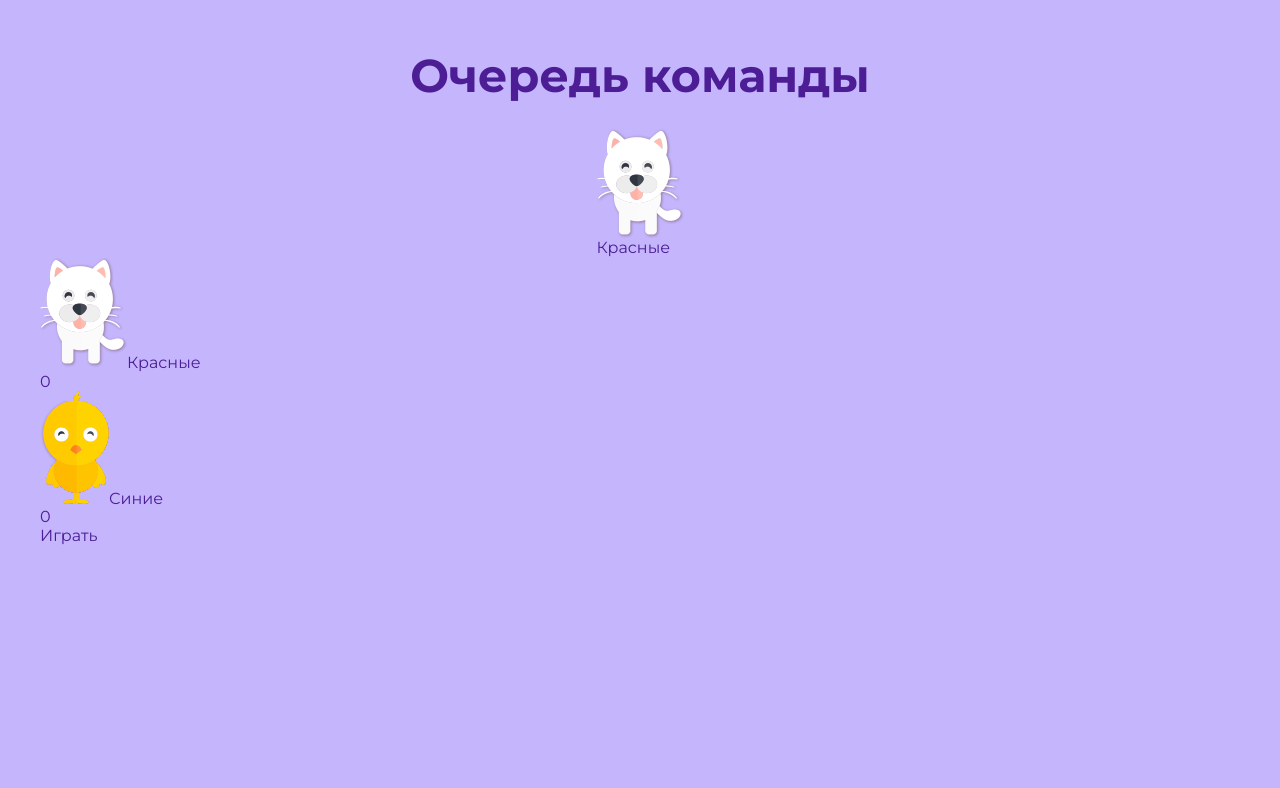
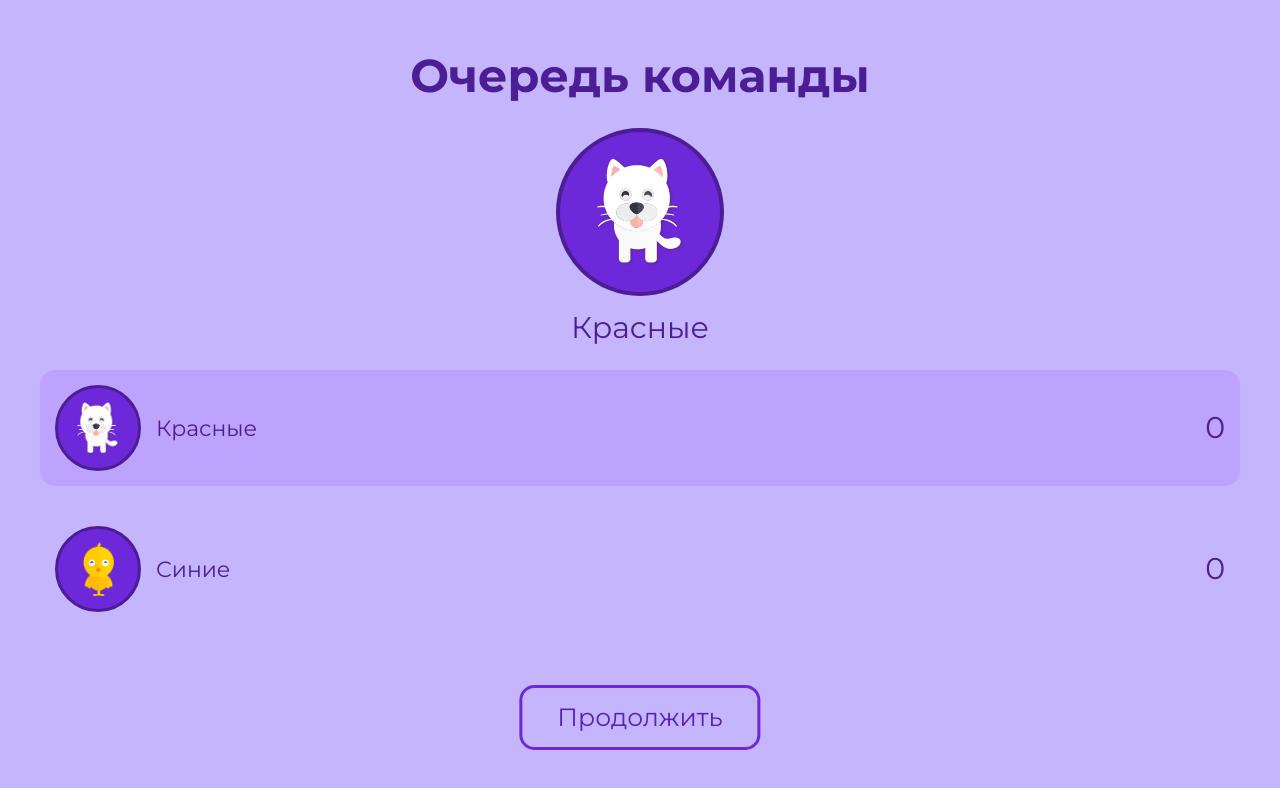
Before and after one commit to AlexSvistunov/alias-app, a React (Vite) app: page /score in a window 1280 px wide. Shown: the top 788 px of the page. Built offline with nearby package versions, Linux system fonts and the light colour scheme.

Commit message:
fix setLastWord to string(first word doesn't work as it should)

```diff
--- a/src/components/BottomBtn/BottomBtn.jsx
+++ b/src/components/BottomBtn/BottomBtn.jsx
@@ -3,7 +3,15 @@ import "./BottomBtn.css";
 
 import { Link } from "react-router-dom";
 
-const BottomBtn = () => {
+const BottomBtn = ({from}) => {
+  if(from === 'score') {
+    return (
+      <div className="btn-wrapper">
+
+      <Link className="btn__wrapper-continue" to={ROUTES.game}>Продолжить</Link>
+    </div>
+    )
+  }
   return (
     <div className="btn-wrapper">
 
--- a/src/components/Turn/Turn.css
+++ b/src/components/Turn/Turn.css
@@ -9,11 +9,79 @@
 .turn__turned-team {
   max-width: fit-content;
   margin: 0 auto;
+  display: flex;
+  flex-direction: column;
+  align-items: center;
+  gap: 15px;
+  margin-bottom: 25px;
+
 }
 
-.turn__turned-img {
-  display: block;
-  /* border: 2px solid var(--violet-700); */
+.turn__turned-circle {
+  width: 130px;
+  height: 130px;
+  display: flex;
+  justify-content: center;
+  align-items: center;
+  padding: 15px;
+  background-color: var(--violet-700);
+  border-radius: 50%;
+  border: 4px solid var(--violet-900);
 }
 
+.turn__turned-name {
+  font-size: 30px;
+}
+
+.turn__teams {
+  display: flex;
+  flex-direction: column;
+  gap: 25px;
+}
+
+.turn__team {
+  display: flex;
+  justify-content: space-between;
+  align-items: center;
+  border-radius: 15px;
+  padding: 15px;
+}
+
+.turn__team--active {
+  background-color: rgba(136, 0, 255, 0.1);
+}
+
+.turn__team-left {
+  display: flex;
+  align-items: center;
+  gap: 15px;
+}
+
+.turn__team-circle {
+  width: 60px;
+  height: 60px;
+  padding: 10px;
+  display: flex;
+  justify-content: center;
+  align-items: center;
+  background-color: var(--violet-700);
+  border-radius: 50%;
+  border: 3px solid var(--violet-900);
+}
+
+.turn__team-circle img {
+  width: 90%;
+  height: 90%;
+  object-fit: contain;
+}
+
+.turn__team-name {
+  font-size: 22px;
+}
+
+.turn__team-score {
+  font-size: 30px;
+}
+
+
 /* пульсация эффект */
--- a/src/components/Turn/Turn.jsx
+++ b/src/components/Turn/Turn.jsx
@@ -1,34 +1,37 @@
 import { useSelector } from "react-redux";
 
-import './Turn.css'
+import "./Turn.css";
 import { Link } from "react-router-dom";
 import { ROUTES } from "../../routes";
 
-import {useDispatch} from 'react-redux'
+import { useDispatch } from "react-redux";
 import { pickWinner } from "../../store/slices/teamSlice";
+import BottomBtn from '../BottomBtn/BottomBtn'
 
 const Turn = () => {
-  const dispatch = useDispatch()
+  const dispatch = useDispatch();
   const teamList = useSelector((state) => state.team.teamList);
   console.log(teamList);
-  const turn = useSelector((state) => state.turn.turn)
-  const scoreForWin = useSelector(state => state.settings.settings.scoreForWin)
+  const turn = useSelector((state) => state.turn.turn);
+  const scoreForWin = useSelector(
+    (state) => state.settings.settings.scoreForWin
+  );
   console.log(scoreForWin);
 
-  const winTeams = teamList.filter((team) => team.score >= scoreForWin)
-  if(winTeams.length === 1 && turn === teamList.length - 1) {
-    console.log('Есть 1 победитель')
+  const winTeams = teamList.filter((team) => team.score >= scoreForWin);
+  if (winTeams.length === 1 && turn === teamList.length - 1) {
+    console.log("Есть 1 победитель");
   }
-  if(winTeams.length > 1 && turn === teamList.length - 1) {
-    console.log('Победителей несколько, ща узнаем у кого больше очков')
+  if (winTeams.length > 1 && turn === teamList.length - 1) {
+    console.log("Победителей несколько, ща узнаем у кого больше очков");
     // let strongest = winTeams[0].score
     // for(let i = 0; i < winTeams.length; i++) {
     //   if(strongest < winTeams[i].score) {
     //     strongest = winTeams[i].score
     //   }
 
-      // dispatch(pickWinner({index : }))
-    }
+    // dispatch(pickWinner({index : }))
+  }
 
   // победитель может определиться и до последнего раунда, но хз.. нужно чтобы раунды дальше не шли
 
@@ -44,24 +47,44 @@ const Turn = () => {
       <div className="container">
         <h2 className="turn__title section-title">Очередь команды</h2>
         <div className="turn__turned-team">
-          <img className="turn__turned-img" src={`/src/assets/${teamList[turn].avatar}`}></img>
-          <span>{teamList[turn].name}</span>
+          <div className="turn__turned-circle">
+            <img
+              className="turn__turned-img"
+              src={`/src/assets/${teamList[turn].avatar}`}
+            ></img>
+          </div>
+          <span className="turn__turned-name">{teamList[turn].name}</span>
         </div>
 
         <div className="turn__teams">
           {teamList.map((team) => (
-            <div className="turn__team" key={team.name}>
-              <div className="turn__team-left">
-                <img className="" src={`/src/assets/${team.avatar}`}></img>
-                <span>{team.name}</span>
+            <>
+              <div className={teamList[turn] === team ? 'turn__team turn__team--active' : 'turn__team'} key={team.name}>
+                <div className="turn__team-left">
+                  <div className="turn__team-circle">
+                    <img className="" src={`/src/assets/${team.avatar}`}></img>
+                  </div>
+
+                  <div className="turn__team-info">
+                    <span className="turn__team-name">{team.name}</span>
+                    <span className="turn__team-members"></span>
+                  </div>
+
+                </div>
+
+                <span className="turn__team-score">{team.score}</span>
               </div>
+            </>
+          ))}
 
-              <span>{team.score}</span>
-            </div>
-          ))}
+          {/* active team */}
         </div>
 
-        <Link style={{ marginTop: "50px" }} to={ROUTES.game}>Играть</Link>
+        {/* <Link style={{ marginTop: "50px" }} to={ROUTES.game}>
+          Играть
+        </Link> */}
+
+       <BottomBtn from="score"></BottomBtn>
       </div>
     </section>
   );
--- a/src/pages/GamePage.css
+++ b/src/pages/GamePage.css
@@ -5,7 +5,9 @@
   font-size: 35px;
 }
 
-
+.game__container {
+  color: white;
+}
 .cards {
   position: relative;
   height: 80vh;
@@ -23,7 +25,7 @@
   align-items: center;
   border-radius: 25px;
   font-size: 35px;
-  border: 1px solid #ccc;
+  border: 4px solid white;
 }
 
 .buttons {
--- a/src/pages/GamePage.jsx
+++ b/src/pages/GamePage.jsx
@@ -11,14 +11,17 @@ import { ROUTES } from "../routes";
 
 const GamePage = () => {
   const navigate = useNavigate();
-  const dispatch = useDispatch()
-  const turn = useSelector(state => state.turn.turn)
-  const roundDuration = useSelector(state => state.settings.settings.roundDuration)
+  const dispatch = useDispatch();
+  const turn = useSelector((state) => state.turn.turn);
+  const roundDuration = useSelector(
+    (state) => state.settings.settings.roundDuration
+  );
   const [time, setTime] = useState(roundDuration);
   const [currentCardIndex, setCurrentCartIndex] = useState(0);
   const [arrayResults, setArrayResults] = useState([]);
-  const [lastWord, setLastWord] = useState(false)
+  const [lastWord, setLastWord] = useState(false);
 
+  console.log(lastWord);
 
   const timeOutId = setTimeout(() => {
     setTime(time - 1);
@@ -26,19 +29,26 @@ const GamePage = () => {
 
   useEffect(() => {
     if (time === 0) {
-
       clearTimeout(timeOutId);
-      setLastWord(currentCardIndex)
+      setLastWord(String(currentCardIndex));
 
       // navigate(ROUTES.result);
       // dispatch(addResultFieldToTeam({index: turn, result: arrayResults}))
-
     }
-  }, [navigate, time, timeOutId, arrayResults, turn, dispatch, currentCardIndex]);
+  }, [
+    navigate,
+    time,
+    timeOutId,
+    arrayResults,
+    turn,
+    dispatch,
+    currentCardIndex,
+  ]);
 
   return (
-    <div className="container">
-      <div className="time">{lastWord ? 'последнее слово' : time}</div>
+    <div style={{ height: "100vh", backgroundColor: "var(--violet-500)" }}>
+      <div className="container game__container">
+        <div className="time">{lastWord ? "последнее слово" : time}</div>
 
         <div className="cards">
           <div className="card">{words[currentCardIndex]}</div>
@@ -51,18 +61,18 @@ const GamePage = () => {
           <div
             className="button"
             onClick={() => {
-           if(lastWord) {
-            const resultArray = [...arrayResults, true]
+              if (lastWord) {
+                const resultArray = [...arrayResults, true];
                 setArrayResults(resultArray);
 
                 navigate(ROUTES.result);
-            dispatch(addResultFieldToTeam({index: turn, result: resultArray}))
-
+                dispatch(
+                  addResultFieldToTeam({ index: turn, result: resultArray })
+                );
               } else {
                 setCurrentCartIndex(currentCardIndex + 1);
                 setArrayResults([...arrayResults, true]);
               }
-
             }}
           >
             Да
@@ -70,13 +80,14 @@ const GamePage = () => {
           <div
             className="button"
             onClick={() => {
-            if(lastWord) {
-            const resultArray = [...arrayResults, false]
+              if (lastWord) {
+                const resultArray = [...arrayResults, false];
                 setArrayResults(resultArray);
 
                 navigate(ROUTES.result);
-            dispatch(addResultFieldToTeam({index: turn, result: resultArray}))
-
+                dispatch(
+                  addResultFieldToTeam({ index: turn, result: resultArray })
+                );
               } else {
                 setCurrentCartIndex(currentCardIndex + 1);
                 setArrayResults([...arrayResults, false]);
@@ -87,6 +98,7 @@ const GamePage = () => {
           </div>
         </div>
       </div>
+    </div>
   );
 };
 
```
Lines whose indentation alone changed are shown as unchanged.
